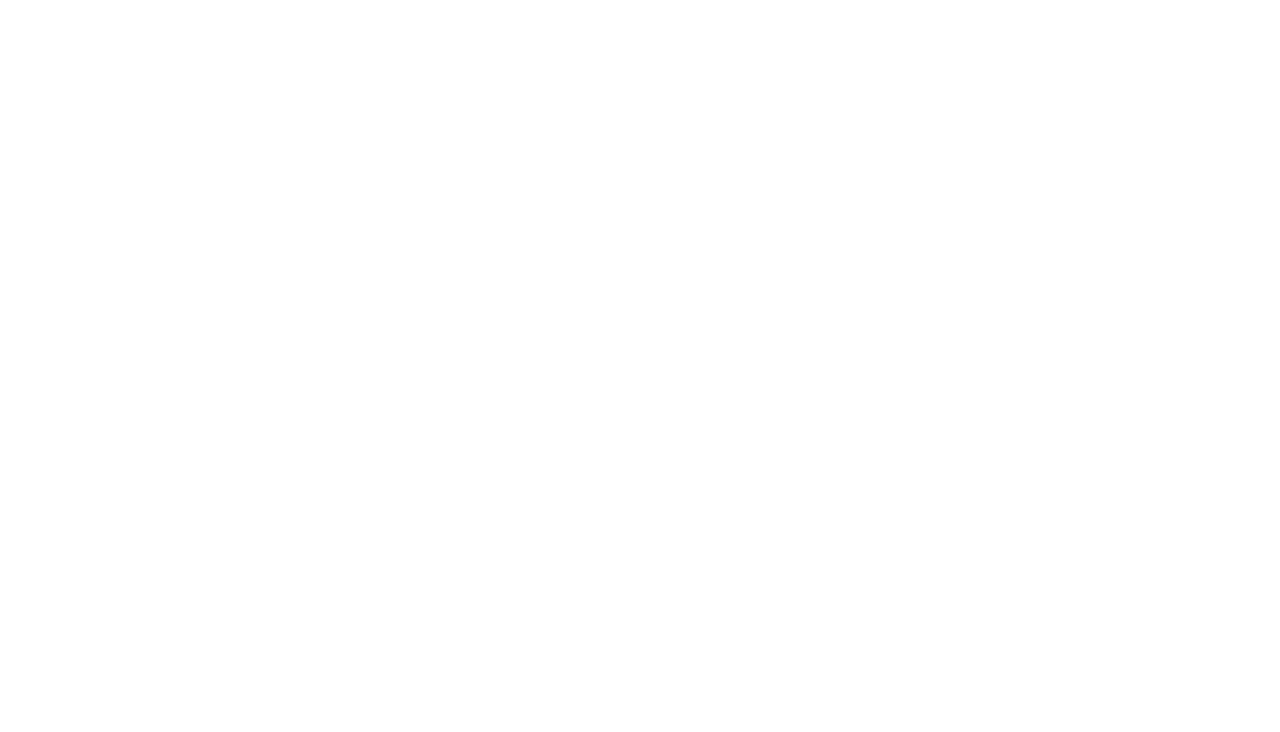
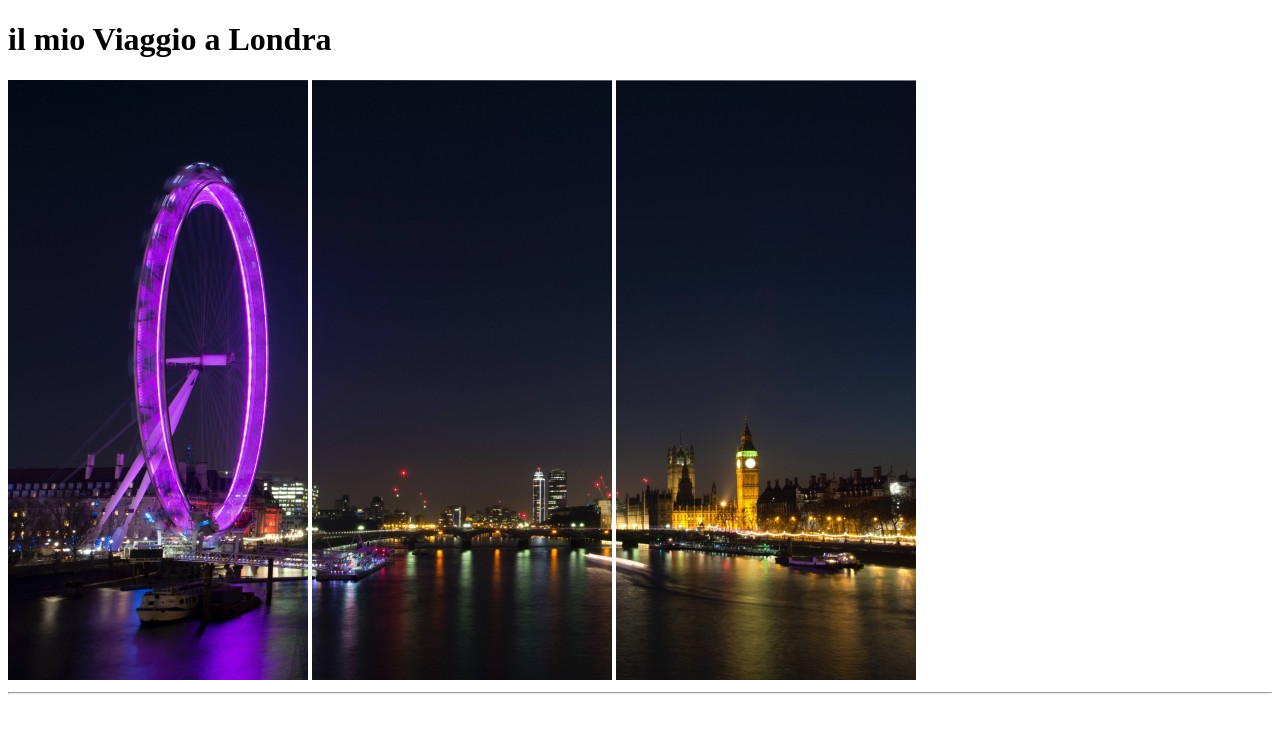
Before and after one commit to alessandrocolonna97/html-london-trip, a plain HTML site: page index.html in a window 1280 px wide. Drawn offline with Linux system fonts and the light colour scheme.

Commit message:
header done

```diff
--- a/index.html
+++ b/index.html
@@ -6,6 +6,13 @@
     <title>Document</title>
 </head>
 <body>
+    <header>
+        <h1>il mio Viaggio a Londra</h1>
+        <img src="img/pexels-bill-emrich-230794-0.jpg" alt="viaggio a londra">
+        <img src="img/pexels-bill-emrich-230794-1.jpg" alt="viaggio a londra">
+        <img src="img/pexels-bill-emrich-230794-2.jpg" alt="viaggio a londra">
+        <hr>
+    </header>
 
 </body>
 </html>
```
